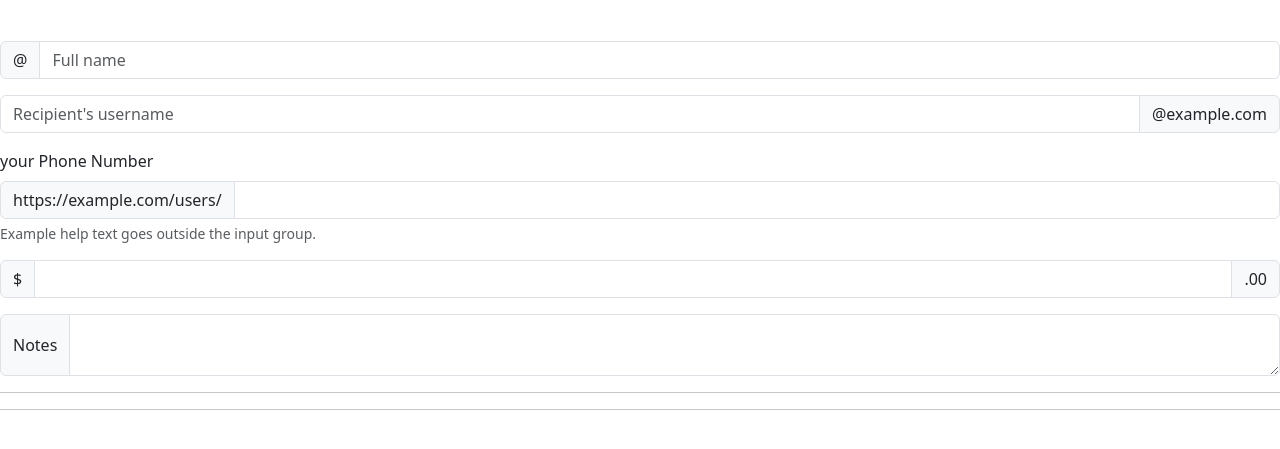
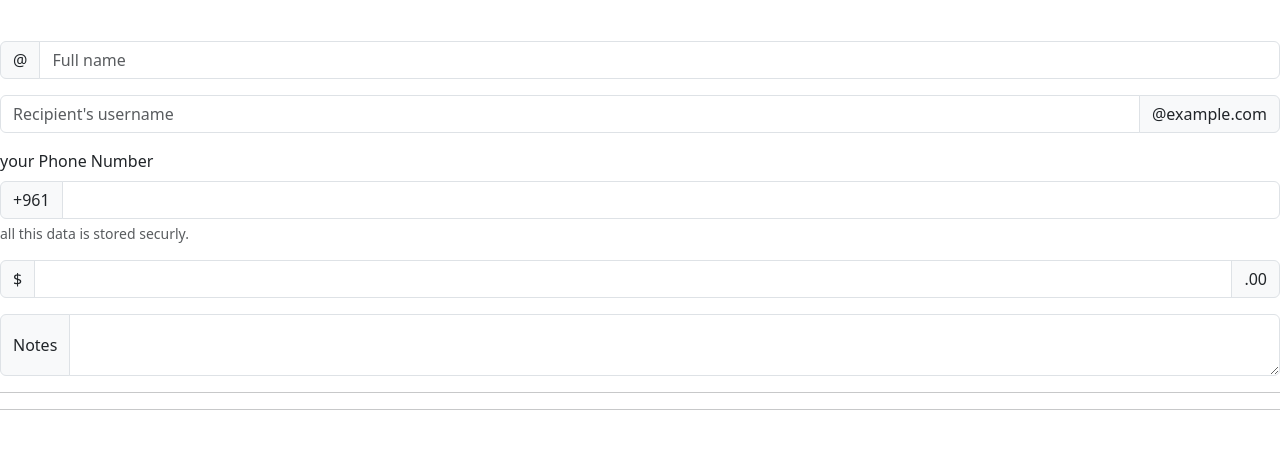
Before and after one commit to rayn-sh/aboelrorr, a plain HTML site: page form.html in a window 1280 px wide. Shown: the part 63-512 px from the top of the page. Drawn offline with nearby package versions, Linux system fonts and the light colour scheme.

Commit message:
Update form.html

```diff
--- a/form.html
+++ b/form.html
@@ -46,10 +46,10 @@
   <div class="mb-3">
     <label for="basic-url" class="form-label">your Phone Number</label>
     <div class="input-group">
-      <span class="input-group-text" id="basic-addon3">https://example.com/users/</span>
+      <span class="input-group-text" id="basic-addon3">+961</span>
       <input type="text" class="form-control" id="basic-url" aria-describedby="basic-addon3 basic-addon4">
     </div>
-    <div class="form-text" id="basic-addon4">Example help text goes outside the input group.</div>
+    <div class="form-text" id="basic-addon4">all this data is stored securly.</div>
   </div>
 
   <div class="input-group mb-3">
```
